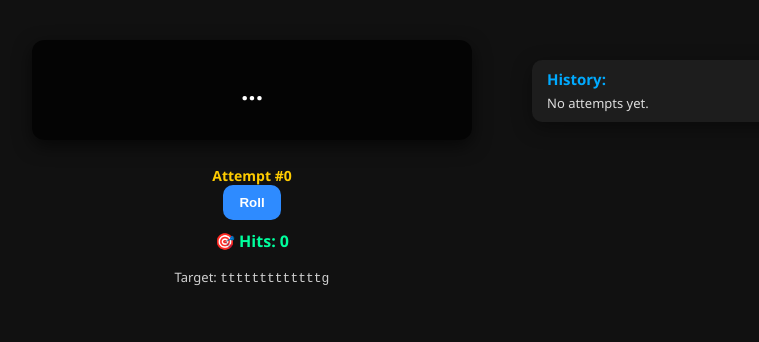
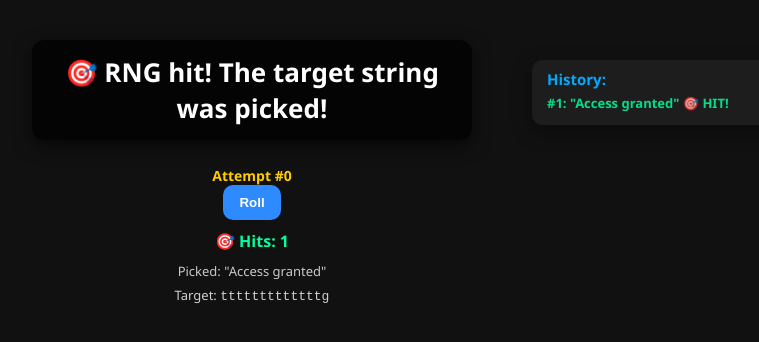
Before and after one commit to Criptism/RobloxScripts, a plain HTML site: page IMPORTANT/index.html in a window 1280 px wide. Both pictures are taken after a click on the button "Roll". Shown: the whole page, without its empty margins (183-942 px from the left). Drawn offline with Linux system fonts and the light colour scheme.

Commit message:
Update title and reorganize strings in index.html

```diff
--- a/IMPORTANT/index.html
+++ b/IMPORTANT/index.html
@@ -3,7 +3,7 @@
 <head>
   <meta charset="utf-8" />
   <meta name="viewport" content="width=device-width,initial-scale=1" />
-  <title>RNG GUI (with Sound + Side History)</title>
+  <title>RNG GUI (with Side History)</title>
   <style>
     html,body {
       height: 100%;
@@ -150,9 +150,30 @@
   </div>
 
   <script>
-    const strings = [/* same 100 strings as before */ "tttttttttttttg", "Yes!", "No!", "Maybe...", "Hmm...", "Error: undefined", "Success!", "Try again later", "Absolutely!", "Probably not", "Wait—what?", "Loading...", "Done!", "Calculating...", "Processing...", "Lucky guess?", "Better luck next time!", "Not today", "Whoops!", "Yesn't", "Why tho?", "You wish!", "Suspicious...", "Almost!", "Retry?", "Boom!", "Kaboom!", "System overloaded", "404 Not Found", "Approved", "Denied", "Granted", "Refused", "It’s fate!", "Coin flip...", "Heads!", "Tails!", "Yup", "Nope", "Try harder!", "L", "W", "Maybe later", "Hmmmm", "Suspense...", "Wait for it...", "Ha!", "Glitched?", "Randomized!", "Pick again", "Recalculating...", "Deja vu", "In progress...", "Pending...", "Done already?", "Yay!", "Bruh", "Seriously?", "Hmm.", "Oh no", "Oh yes", "Why not?", "Wait...", "Processing error", "Debugging...", "Restart required", "Rebooting...", "Reticulating splines...", "Loading data...", "Success!!", "Try one more time", "No signal", "Powering up...", "Access granted", "Access denied", "Hello world!", "Ping!", "Pong!", "Beep boop", "Calculating odds...", "Luck = 0", "Luck = 100", "This is fine", "That’s illegal", "Corrupted", "Rewriting reality...", "You saw nothing", "RNG loves you", "RNG hates you", "Neutral outcome", "Cosmic balance...", "Out of bounds", "Random seed", "Try again?", "Maybe yes", "Maybe no", "Quantum fluctuation", "Entropy rising..."];
+    const strings = [
+      "tttttttttttttg", "Yes!", "No!", "Maybe...", "Hmm...", "Error: undefined", "Success!",
+      "Try again later", "Absolutely!", "Probably not", "Wait—what?", "Loading...", "Done!",
+      "Calculating...", "Processing...", "Lucky guess?", "Better luck next time!", "Not today",
+      "Whoops!", "Yesn't", "Why tho?", "You wish!", "Suspicious...", "Almost!", "Retry?", "Boom!",
+      "Kaboom!", "System overloaded", "404 Not Found", "Approved", "Denied", "Granted", "Refused",
+      "It’s fate!", "Coin flip...", "Heads!", "Tails!", "Yup", "Nope", "Try harder!", "L", "W",
+      "Maybe later", "Hmmmm", "Suspense...", "Wait for it...", "Ha!", "Glitched?", "Randomized!",
+      "Pick again", "Recalculating...", "Deja vu", "In progress...", "Pending...", "Done already?",
+      "Yay!", "Bruh", "Seriously?", "Hmm.", "Oh no", "Oh yes", "Why not?", "Wait...", "Processing error",
+      "Debugging...", "Restart required", "Rebooting...", "Reticulating splines...", "Loading data...",
+      "Success!!", "Try one more time", "No signal", "Powering up...", "Access granted", "Access denied",
+      "Hello world!", "Ping!", "Pong!", "Beep boop", "Calculating odds...", "Luck = 0", "Luck = 100",
+      "This is fine", "That’s illegal", "Corrupted", "Rewriting reality...", "You saw nothing",
+      "RNG loves you", "RNG hates you", "Neutral outcome", "Cosmic balance...", "Out of bounds",
+      "Random seed", "Try again?", "Maybe yes", "Maybe no", "Quantum fluctuation", "Entropy rising..."
+    ];
 
-    const TARGETS = ["tttttttttttttg", "Success!", "Kaboom!", "Ping!", "Coin flip...", "You saw nothing", "Entropy rising...", "Access granted", "Hello world!", "Recalculating...", "Reticulating splines...", "Random seed", "Quantum fluctuation", "RNG loves you", "Cosmic balance..."];
+    const TARGETS = [
+      "tttttttttttttg", "Success!", "Kaboom!", "Ping!", "Coin flip...", "You saw nothing",
+      "Entropy rising...", "Access granted", "Hello world!", "Recalculating...",
+      "Reticulating splines...", "Random seed", "Quantum fluctuation", "RNG loves you",
+      "Cosmic balance..."
+    ];
     const MAX_HISTORY = 100;
 
     const labelEl = document.getElementById('label');
@@ -161,7 +182,6 @@
     const counterEl = document.getElementById('counter');
     const attemptEl = document.getElementById('attempt');
     const historyEl = document.getElementById('history');
-
 
     let hitCount = 0;
     let attemptCount = 0;
@@ -209,3 +229,15 @@
         historyLog = [];
         historyLog.push({ attempt: "-", string: "History cleared automatically", hit: false });
       }
+
+      updateHistoryDisplay();
+      counterEl.textContent = `🎯 Hits: ${hitCount}`;
+      pickedEl.textContent = `Picked: "${picked}"`;
+      attemptEl.textContent = `Attempt #${attemptCount}`;
+    }
+
+    rollBtn.addEventListener("click", rollOnce);
+    updateHistoryDisplay();
+  </script>
+</body>
+</html>
```
